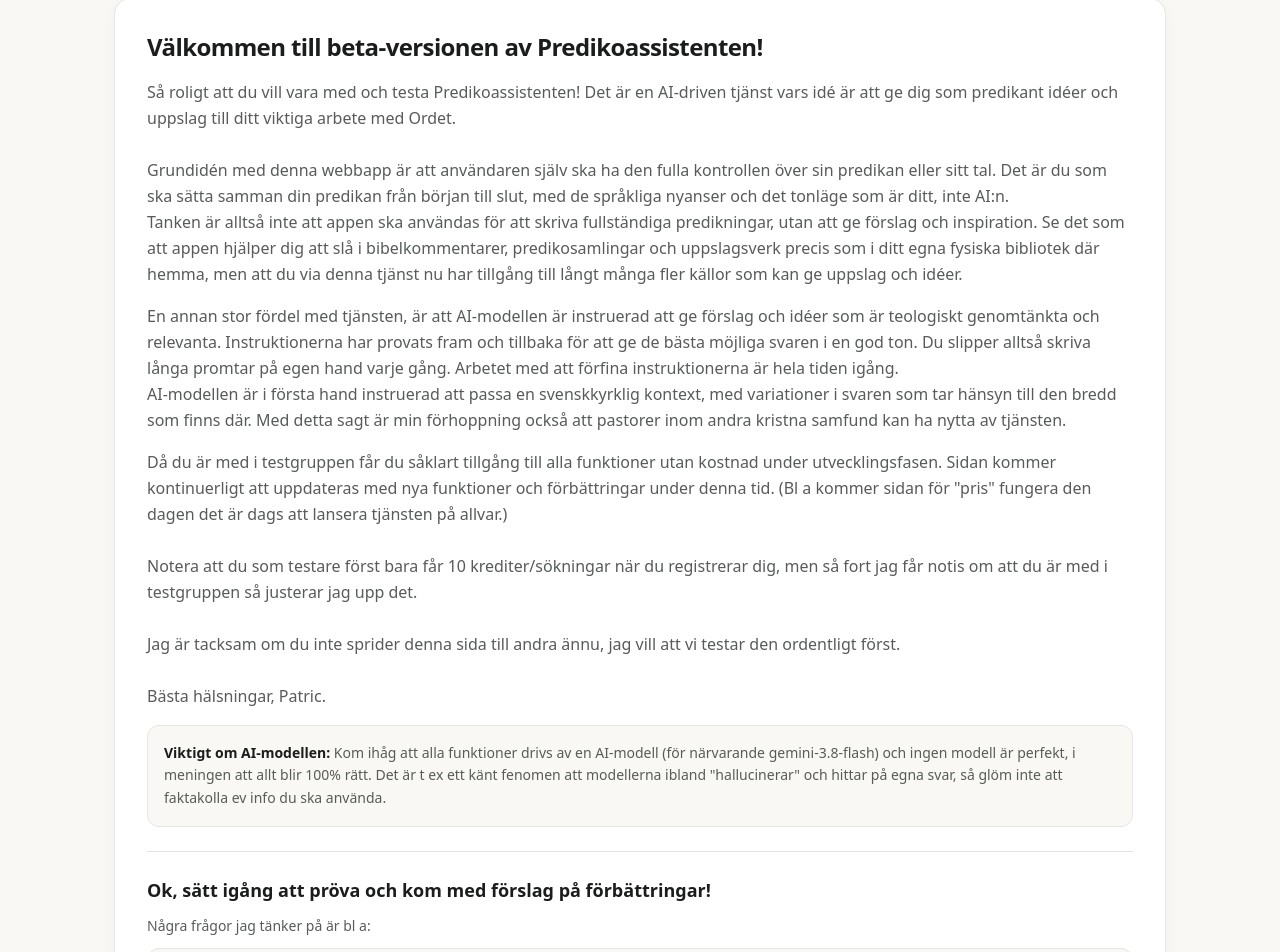
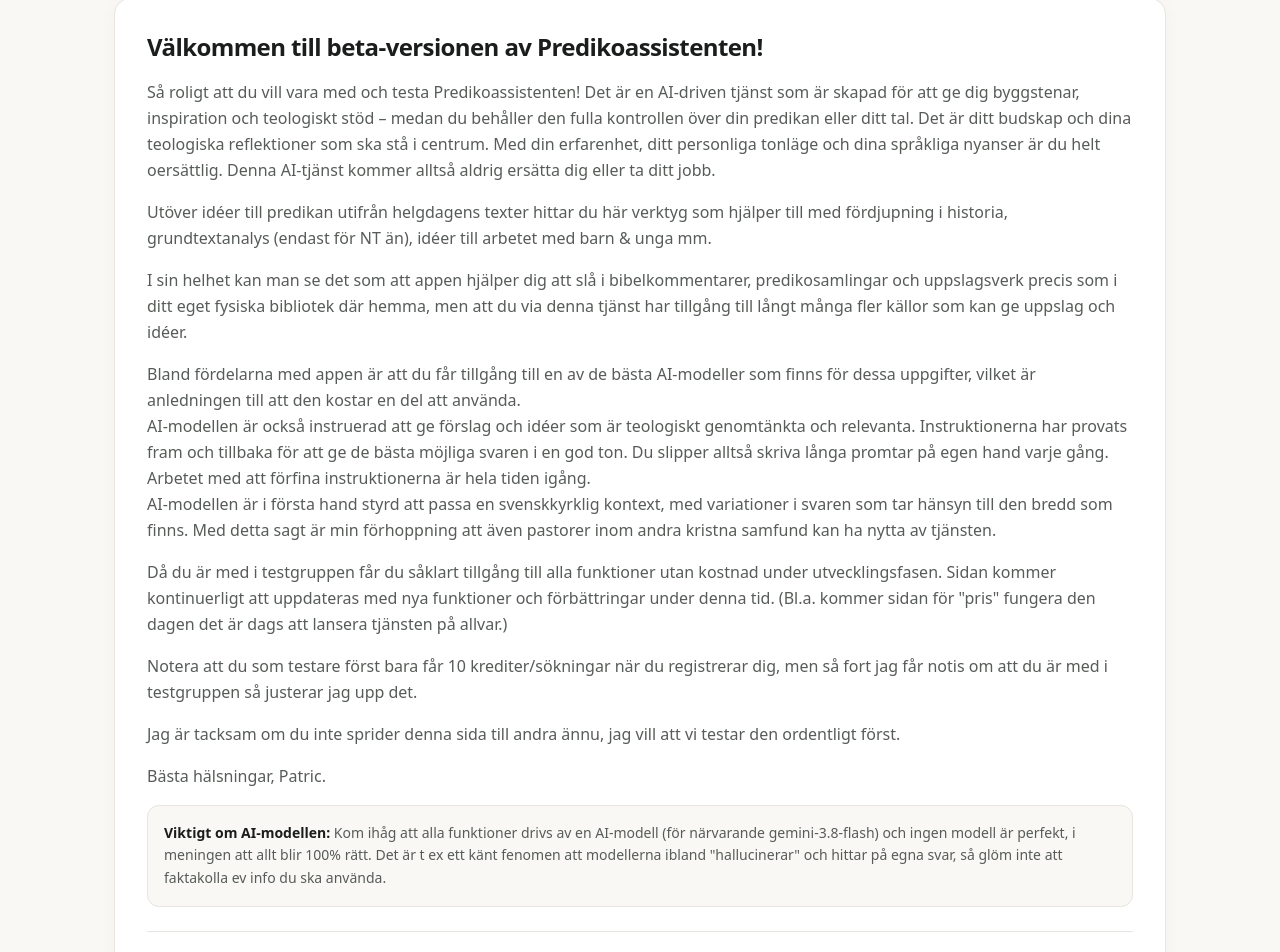
Before and after one commit to ivan-just-like-that/min-prediko-app, a Next.js app: page / in a window 1280 px wide. Shown: the part 732-1684 px from the top of the page. Built offline with nearby package versions, Linux system fonts and the light colour scheme; no server answers.

Commit message:
feat: implementera 6-siffrig OTP-verifiering i AuthModal och e-postnotis

```diff
--- /dev/null
+++ b/app/api/notify-signup/route.js
@@ -0,0 +1,27 @@
+import { NextResponse } from 'next/server';
+import { Resend } from 'resend';
+
+const resend = new Resend(process.env.RESEND_API_KEY);
+
+export async function POST(request) {
+  try {
+    const { email } = await request.json();
+
+    if (!email) {
+      return NextResponse.json({ error: 'E-post saknas' }, { status: 400 });
+    }
+
+    // Skicka mailet till dig själv
+    await resend.emails.send({
+      from: 'PredikoAppen <notis@patricivan.se>', // eller din verifierade Resend-domän
+      to: 'ivan@patricivan.se',         // Byt ut mot din e-postadress!
+      subject: '🎉 Ny användare registrerad!',
+      html: `<p>En ny användare har just skapat ett konto med e-post: <strong>${email}</strong></p>`,
+    });
+
+    return NextResponse.json({ success: true });
+  } catch (error) {
+    console.error('Fel vid skickande av notis-mail:', error);
+    return NextResponse.json({ error: 'Kunde inte skicka notis' }, { status: 500 });
+  }
+}
--- a/app/page.js
+++ b/app/page.js
@@ -141,32 +141,50 @@ export default function StartSida() {
             </h2>
 
             <p className="text-[#575c58] text-base leading-relaxed mb-4">
-              Så roligt att du vill vara med och testa Predikoassistenten! Det är en AI-driven tjänst vars idé är att
-              ge dig som predikant idéer och uppslag till ditt viktiga arbete med Ordet.<br /><br />
-
-              Grundidén med denna webbapp är att användaren själv ska ha den fulla kontrollen över sin predikan eller sitt tal. Det är
-              du som ska sätta samman din predikan från början till slut, med de språkliga nyanser och det tonläge som är ditt, inte AI:n. <br />
-
-              Tanken är alltså inte att appen ska användas för att skriva fullständiga predikningar, utan att ge förslag och inspiration. Se det som att
-              appen hjälper dig att slå i bibelkommentarer, predikosamlingar och uppslagsverk precis som i ditt egna
-              fysiska bibliotek där hemma, men att du via denna tjänst nu har tillgång till långt många fler källor som kan ge uppslag och idéer.
+              Så roligt att du vill vara med och testa Predikoassistenten! Det är en AI-driven tjänst som är skapad för att ge dig
+              byggstenar, inspiration och teologiskt stöd – medan du behåller den fulla kontrollen över
+              din predikan eller ditt tal. Det är ditt budskap och dina teologiska reflektioner som ska stå i centrum. Med din erfarenhet,
+              ditt personliga tonläge och dina språkliga nyanser är du helt oersättlig. Denna AI-tjänst kommer alltså aldrig ersätta dig
+              eller ta ditt jobb.
             </p>
 
             <p className="text-[#575c58] text-base leading-relaxed mb-4">
-              En annan stor fördel med tjänsten, är att AI-modellen är instruerad att ge förslag och idéer som är teologiskt genomtänkta och relevanta.
+              Utöver idéer till predikan utifrån helgdagens texter hittar du här verktyg som hjälper till med fördjupning i historia, grundtextanalys
+              (endast för NT än), idéer till arbetet med barn & unga mm.
+            </p>
+
+            <p className="text-[#575c58] text-base leading-relaxed mb-4">
+              I sin helhet kan man se det som att appen hjälper dig att slå i bibelkommentarer, predikosamlingar och uppslagsverk precis
+              som i ditt eget fysiska bibliotek där hemma, men att du via denna tjänst har tillgång till långt många fler
+              källor som kan ge uppslag och idéer.
+            </p>
+
+            <p className="text-[#575c58] text-base leading-relaxed mb-4">
+              Bland fördelarna med appen är att du får tillgång till en av de bästa AI-modeller som finns för dessa uppgifter, vilket är anledningen till att den
+              kostar en del att använda.<br />
+
+              AI-modellen är också instruerad att ge förslag och idéer som är teologiskt genomtänkta och relevanta.
               Instruktionerna har provats fram och tillbaka för att ge de bästa möjliga svaren i en god ton. Du slipper alltså skriva långa
               promtar på egen hand varje gång. Arbetet med att förfina instruktionerna är hela tiden igång.<br />
-              AI-modellen är i första hand instruerad att passa en svenskkyrklig kontext, med variationer i svaren som tar hänsyn till den bredd som finns där.
-              Med detta sagt är min förhoppning också att pastorer inom andra kristna samfund kan ha nytta av tjänsten.
+              AI-modellen är i första hand styrd att passa en svenskkyrklig kontext, med variationer i svaren som tar hänsyn till den bredd som finns.
+              Med detta sagt är min förhoppning att även pastorer inom andra kristna samfund kan ha nytta av tjänsten.
             </p>
 
             <p className="text-[#575c58] text-base leading-relaxed mb-4">
               Då du är med i testgruppen får du såklart tillgång till alla funktioner utan kostnad under utvecklingsfasen. Sidan kommer kontinuerligt att
               uppdateras med nya funktioner och förbättringar under denna tid.
-              (Bl a kommer sidan för "pris" fungera den dagen det är dags att lansera tjänsten på allvar.)<br /><br />
+              (Bl.a. kommer sidan för "pris" fungera den dagen det är dags att lansera tjänsten på allvar.)
+            </p>
+
+            <p className="text-[#575c58] text-base leading-relaxed mb-4">
               Notera att du som testare först bara får 10 krediter/sökningar när du registrerar dig, men så fort jag får notis om att du är med i testgruppen så
-              justerar jag upp det. <br /><br />
-              Jag är tacksam om du inte sprider denna sida till andra ännu, jag vill att vi testar den ordentligt först.<br /><br />
+              justerar jag upp det.
+            </p>
+
+            <p className="text-[#575c58] text-base leading-relaxed mb-4">
+              Jag är tacksam om du inte sprider denna sida till andra ännu, jag vill att vi testar den ordentligt först.
+            </p>
+            <p className="text-[#575c58] text-base leading-relaxed mb-4">
               Bästa hälsningar, Patric.
             </p>
 
```
Also changed, not shown: components/AuthModal.jsx (+77 -23 lines).
